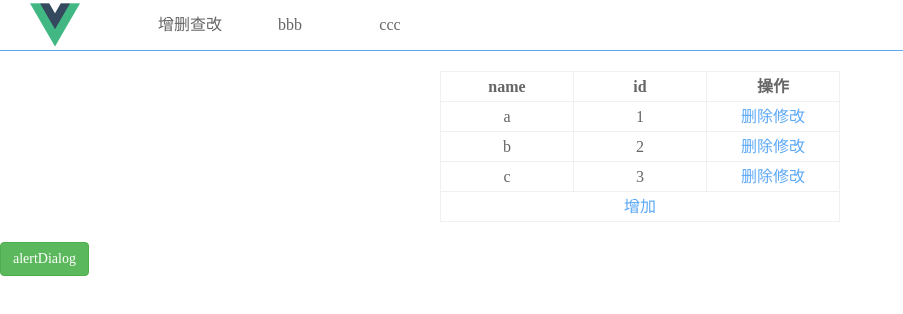
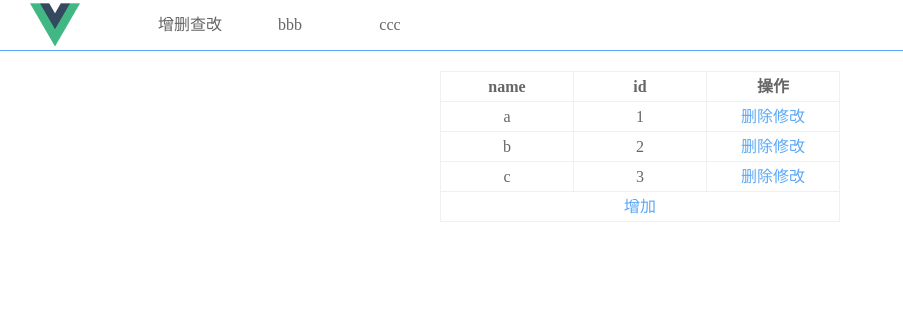
Before and after one commit to qqbaokun/exprice, a Vue app: page /#/1 in a window 1280 px wide. Shown: the top 314 px of the page, without its empty margins (0-903 px from the left). Built offline with nearby package versions, Linux system fonts and the light colour scheme; what v-dialogs, vue-form would draw is missing.

Commit message:
vue-form

```diff
--- a/src/components/firstType.vue
+++ b/src/components/firstType.vue
@@ -23,13 +23,11 @@
         </tr>
       </tbody>
     </table>
-    <button class="btn btn-success" @click="alertDialog();">alertDialog</button>
   </div>
 </template>
 
 <script type="text/ecmascript-6">
   import dialogDefault from "./dialog/dialogDefault";
-  /*import MenuList from "./menuList";*/
   export default {
     name: 'firstType',
     data (){
```
